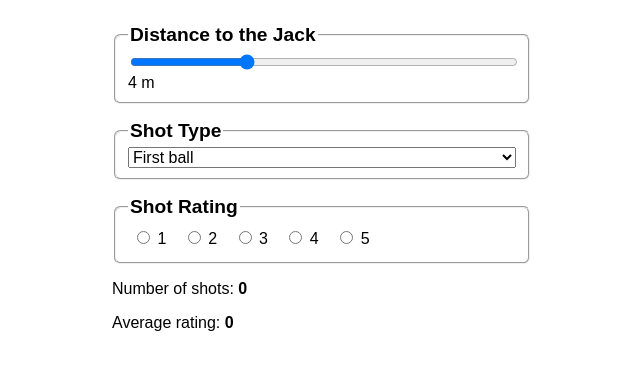
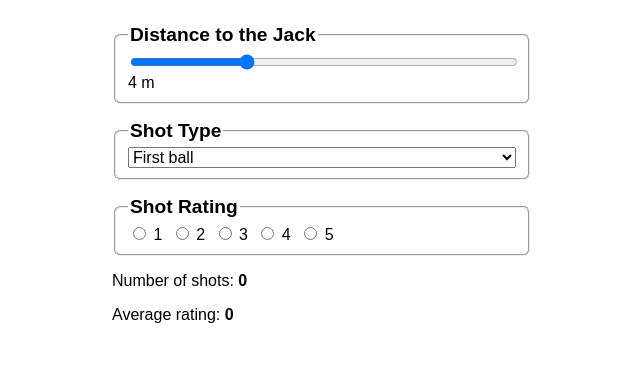
Before and after one commit to artemkolinko/blz, a plain HTML site: page index.html in a window 1280 px wide. Shown: the whole page, without its empty margins (318-958 px from the left). Drawn offline with Linux system fonts and the light colour scheme.

Commit message:
update style.css

```diff
--- a/style.css
+++ b/style.css
@@ -32,7 +32,7 @@ input[type='range'] {
 label {
   white-space: nowrap;
   display: inline-block;
-  padding: .25rem;
+/*   padding: .25rem; */
   margin-right: .25rem;
 }
 
```
